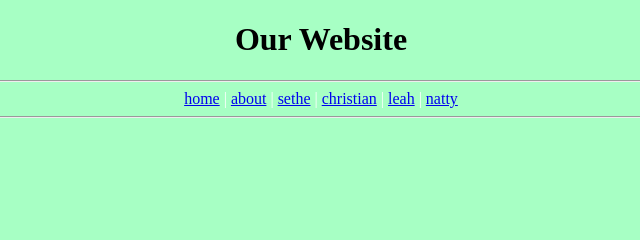
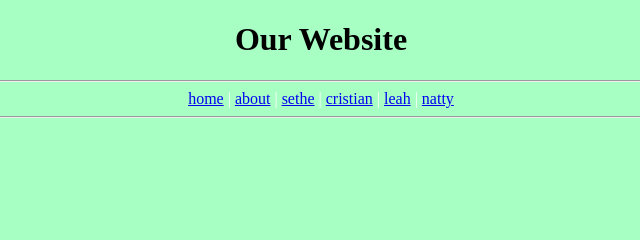
Before and after one commit to nmdavidson/INFO101-Website, a plain HTML site: page oldHomepage.html in a window 1280 px wide. Shown: the full height of the page, 319-959 px from the left. Drawn offline with Linux system fonts and the light colour scheme.

Commit message:
Update oldHomepage.html

```diff
--- a/oldHomepage.html
+++ b/oldHomepage.html
@@ -15,7 +15,7 @@
                 <a href="index.html">home</a> |
                 <a href="about.html">about</a> |
                 <a href="sethe.html">sethe</a> |
-                <a href="cristian.html">christian</a> |
+                <a href="cristian.html">cristian</a> |
                 <a href="leah.html">leah</a> |
                 <a href="natty.html">natty</a>
             </nav>
```
